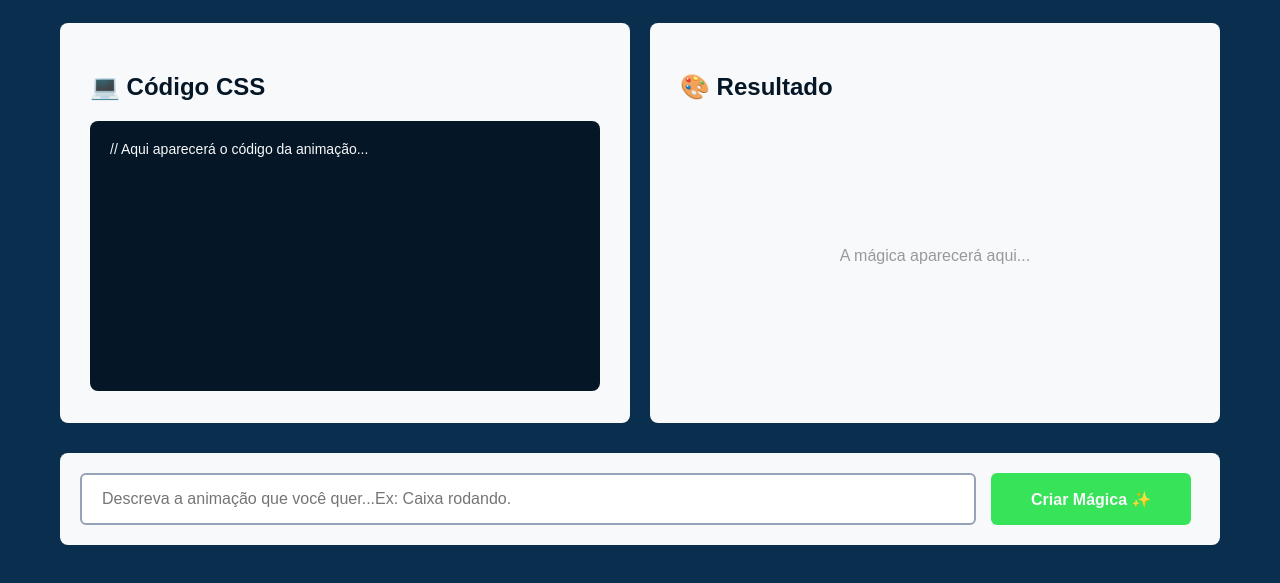
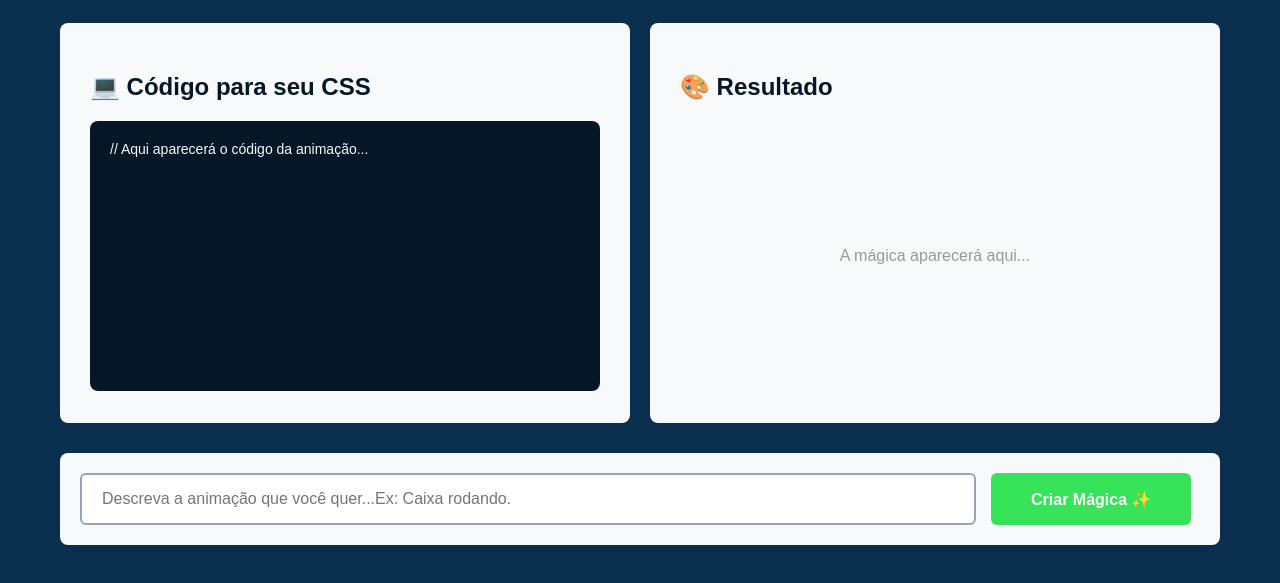
Before and after one commit to walterdyna/IA---img, a plain HTML site: page index.html in a window 1280 px wide. Shown: the part 87-670 px from the top of the page. Drawn offline with Linux system fonts and the light colour scheme.

Commit message:
ajuste de titulo

```diff
--- a/index.html
+++ b/index.html
@@ -5,7 +5,7 @@
     <meta charset="UTF-8">
     <meta name="viewport" content="width=device-width, initial-scale=1.0">
     <link rel="stylesheet" href="styles.css">
-    <title>DevClub - Criador Mágico com IA</title>
+    <title>Criador Mágico com IA</title>
 </head>
 
 <body>
@@ -14,7 +14,7 @@
     <!-- PRINCIPAL / CAIXA INVESÍVEIS-->
     <main>
         <section class="sessao-maior">
-            <h2>💻 Código CSS</h2>
+            <h2>💻 Código para seu CSS</h2>
             <div class="area-codigo">// Aqui aparecerá o código da animação...</div>
         </section>
 
```
